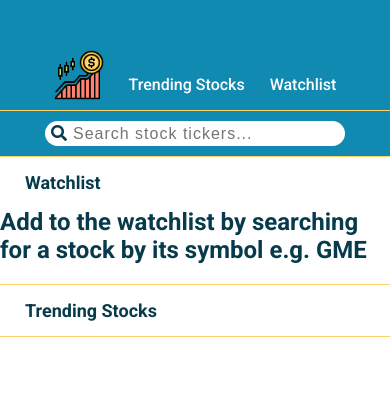
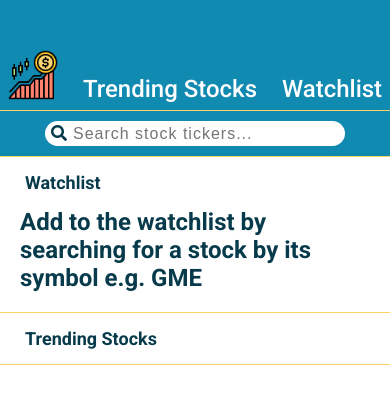
Before and after one commit to mosesr-kim/stock-tracker, a website: page index.html in a window 390 px wide. Drawn offline with Linux system fonts and the light colour scheme; no server answers.

Commit message:
made sure that the no stocks in watchlist message had some padding on the left and right when on mobile view. Also changed the trending stocks and watchlist links in the header to be bigger on mobile view.

```diff
--- a/css/styles.css
+++ b/css/styles.css
@@ -181,6 +181,7 @@ span.highPrice {
 
 .noStocks {
   font-size: 24px;
+  padding: 0 20px;
 }
 
 .modalContainer {
@@ -364,7 +365,6 @@ h2.noStocks {
   a.trending,
   a.watchlist {
     margin-left: 0;
-    font-size: 16px;
     margin-top: 75px;
   }
 
```
